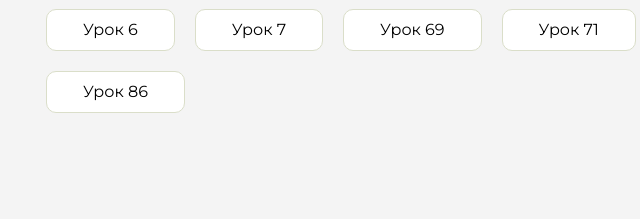
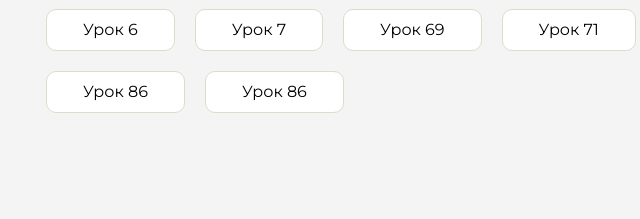
Before and after one commit to saf0n/homework, a plain HTML site: page index.html in a window 1280 px wide. Shown: the part 291-510 px from the top of the page, 410-1050 px from the left. Drawn offline with Linux system fonts and the light colour scheme.

Commit message:
Update index.html

```diff
--- a/index.html
+++ b/index.html
@@ -125,6 +125,9 @@
                     <li class="content__list-item">
                         <a href="homework-86/index.html">Урок 86</a>
                     </li>
+                    <li class="content__list-item">
+                        <a href="homework-104/index.html">Урок 86</a>
+                    </li>
                 </ul>
             </div>
             <div class="content__block hidden" id="diplomBlock">
```
